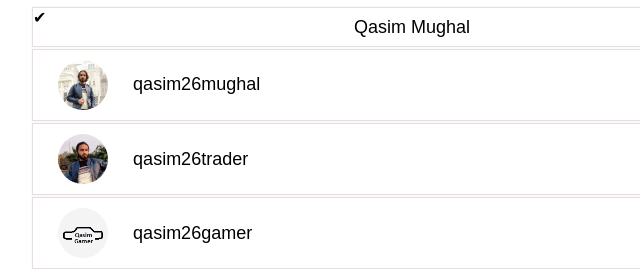
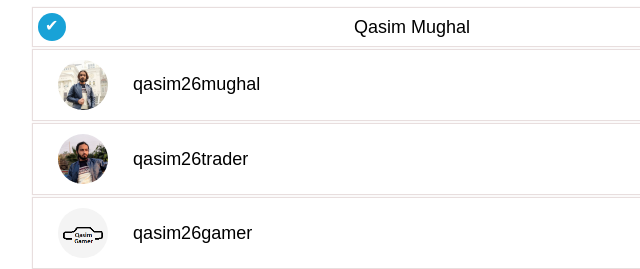
Before and after one commit to qasim26mughal/qasim26mughal, a plain HTML site: page YouTube channels.html in a window 1280 px wide. Shown: the top 269 px of the page, 228-868 px from the left. Drawn offline with Linux system fonts and the light colour scheme.

Commit message:
YouTube channels.css

```diff
--- a/YouTube channels.css
+++ b/YouTube channels.css
@@ -24,6 +24,23 @@ background-color: white;
 
 .header:hover {
 background-color: rgb(250, 250, 250);
+}
+
+/*  Header left container  */
+
+.blue-tick-background {
+background-color: #18a2d7;
+width: 28px;
+height: 28px;
+border-radius: 100%;
+margin-top: 5px;
+margin-left: 5px;
+}
+
+.blue-tick {
+color: white;
+padding-left: 7px;
+padding-top: 3px;
 }
 
 /*  Header middle container  */
```
